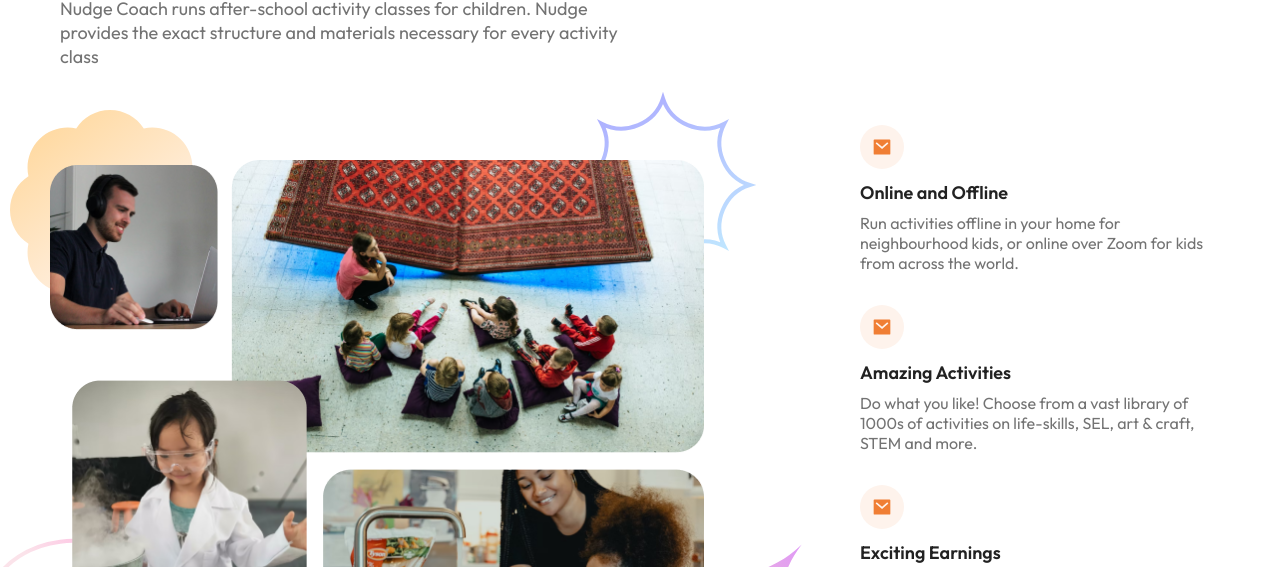
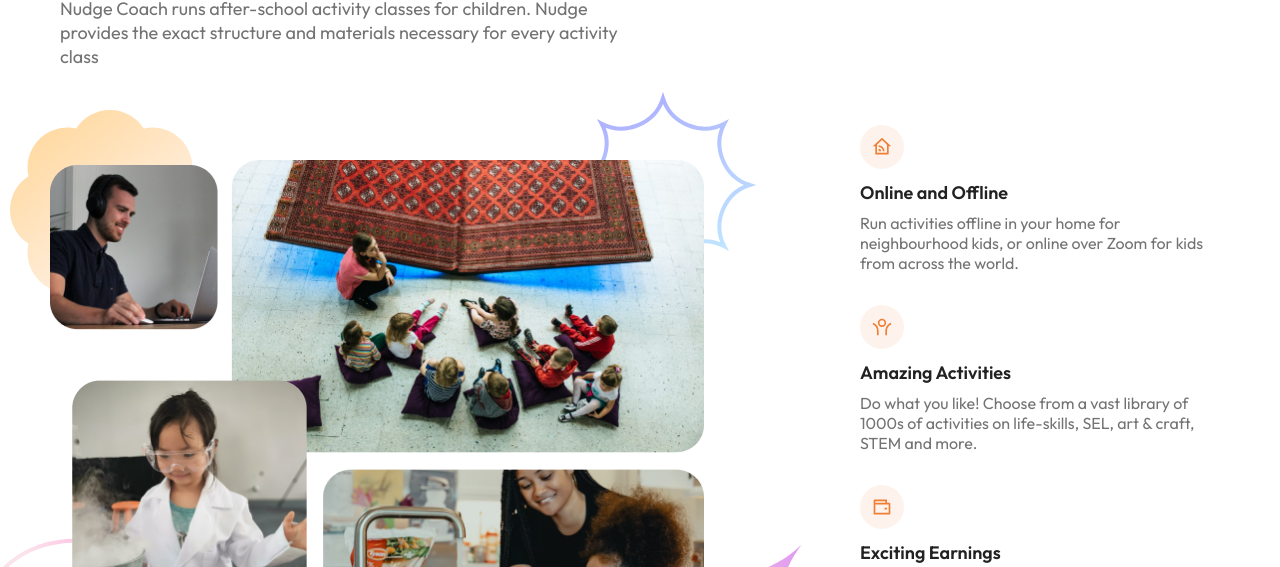
Before and after one commit to nudge-parenting/nudge-website, a Next.js app: page /become-a-coach in a window 1280 px wide. Shown: the part 970-1537 px from the top of the page. Built offline with nearby package versions, Linux system fonts and the light colour scheme.

Commit message:
section complete

```diff
--- a/components/become a coach/WhatCoachesDoSection.js
+++ b/components/become a coach/WhatCoachesDoSection.js
@@ -9,7 +9,12 @@ import {
 	VStack,
 } from "@chakra-ui/react";
 import { useRouter } from "next/router";
-import { RiMailFill } from "react-icons/ri";
+import {
+	RiHomeWifiLine,
+	RiMailFill,
+	RiOpenArmLine,
+	RiWalletLine,
+} from "react-icons/ri";
 import { Button } from "../general";
 
 function WhatNudgeCoachesDoSection() {
@@ -223,14 +228,17 @@ function ImagesAndFeatures() {
 					<FeatureCard
 						desc="Run activities offline in your home for neighbourhood kids, or online over Zoom for kids from across the world."
 						title="Online and Offline"
+						icon={RiHomeWifiLine}
 					/>
 					<FeatureCard
 						title="Amazing Activities"
 						desc="Do what you like! Choose from a vast library of 1000s of activities on life-skills, SEL, art & craft, STEM and more. "
+						icon={RiOpenArmLine}
 					/>
 					<FeatureCard
 						title="Exciting Earnings"
 						desc="Earn INR 50,000 or more per month, depending on the number of activities you run every month."
+						icon={RiWalletLine}
 					/>
 				</VStack>
 				<Button
@@ -247,11 +255,12 @@ function ImagesAndFeatures() {
 function FeatureCard({
 	title = "Amazing Activities",
 	desc = "Do what you like! Choose from a vast library of 1000s of activities on life-skills, SEL, art & craft, STEM and more. ",
+	icon = RiMailFill,
 }) {
 	return (
 		<VStack spacing="12px" w="100%" alignItems="start">
 			<Center bg="orange.50" p="12px" borderRadius="full">
-				<Icon as={RiMailFill} w={5} h={5} color="orange.500" />
+				<Icon as={icon} w={5} h={5} color="orange.500" />
 			</Center>
 			<VStack spacing="8px" alignItems="start">
 				<Text color="black" fontWeight="semibold">
```
